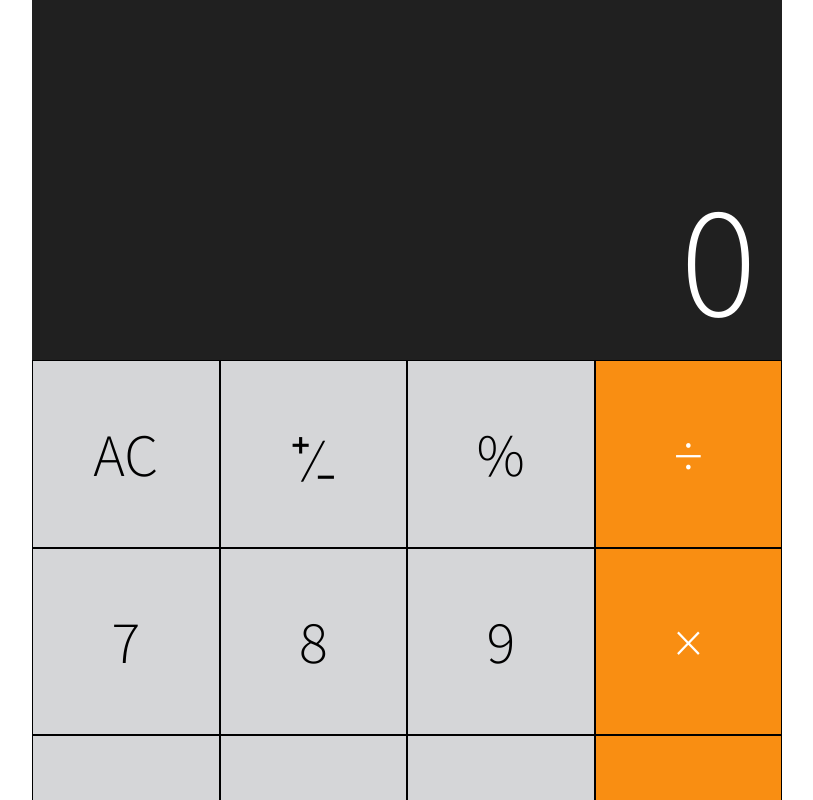
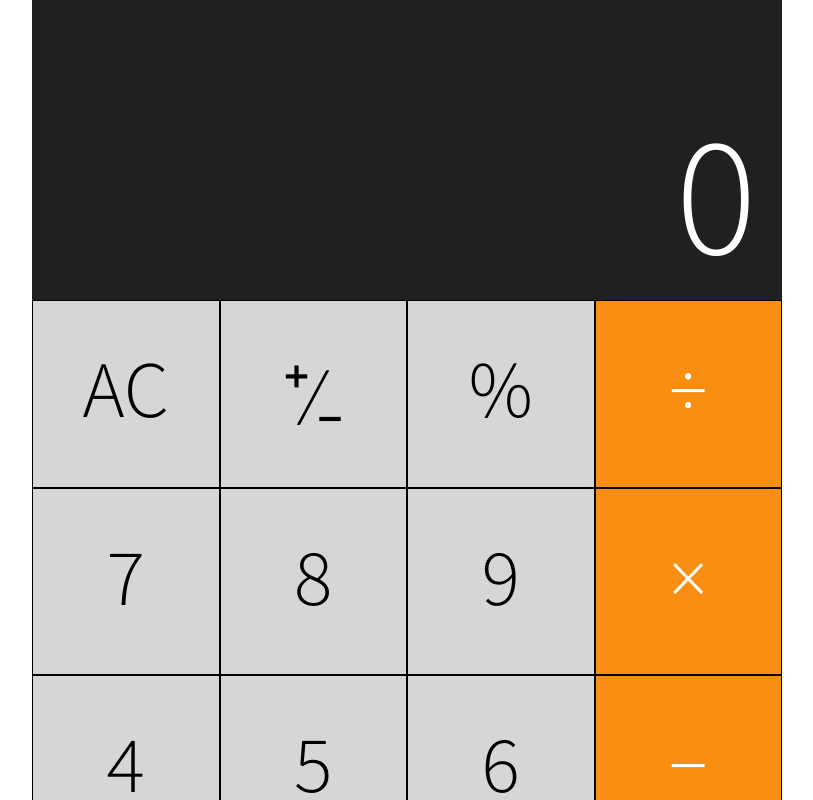
Before and after one commit to HunterOka/SourceToadCodeTest, a React (Create React App) app in the folder ProblemTwo/calculator/: page / in a window 1280 px wide. Shown: the top 800 px of the page, without its empty margins (233-1046 px from the left). Built offline with nearby package versions, Linux system fonts and the light colour scheme.

Commit message:
ProblemTwo Number formatting tweaks

```diff
--- a/ProblemTwo/calculator/src/Components/Calculator.jsx
+++ b/ProblemTwo/calculator/src/Components/Calculator.jsx
@@ -33,16 +33,19 @@ function Calculator(props) {
         setCalcComplete(false);
         setNewInput(false);
 
+        //Don't allow to long inputs
         if (!newInput && (activeValue.includes('e') || activeValue.length >= MAXDIGITS)){
             setMessage(messages.TOOMANYDIGITS);
             return
         }
 
+        //Don't allow multiple '.'
         if (digit === '.' && activeValue.includes('.')){
             return
         }
 
-        if(calcComplete) {//The last thing hit was '=', clear all the stored values.
+        //If the last thing hit was '=', clear all the stored values.
+        if(calcComplete) {
             clear();
         }
 
@@ -69,8 +72,8 @@ function Calculator(props) {
 
     const resolveOperator = (newOperator) => {
         let result;
-        setCalcComplete(false);//If we pressed an operation, we want to keep calculating
-        if(newOperator == operators.EQUAL) {
+        setCalcComplete(false);//If we pressed an operation after '=', we want to keep calculating
+        if(newOperator == operators.EQUAL) { //Handle '='
             if(storedNumber !== null){
                 if (!calcComplete){
                     result = calculate(storedNumber, getActiveNumber(), operator);
@@ -82,7 +85,7 @@ function Calculator(props) {
                 handleResult(result);
                 setCalcComplete(true);
             }
-        } else {
+        } else {//Handle other operators
             if(!newInput && storedNumber !== null){
                 result = calculate(storedNumber, getActiveNumber(), operator);
                 handleResult(result);
@@ -91,14 +94,17 @@ function Calculator(props) {
                 setStoredNumber(getActiveNumber())
             }
          setOperator(newOperator)
-
         }
         setNewInput(true)
     }
 
     const handleResult = (result) => {
-        setIsNegative(result < 0)
-        setActiveValue(Math.abs(result).toString())
+        if(result === 0) {
+            setIsNegative(false);
+        }
+        var abs = Math.abs(result)
+        var displayNum = abs > Math.pow(10,MAXDIGITS) ? abs.toExponential(MAXDIGITS-4) : abs.toString();
+        setActiveValue(displayNum);
     }
 
     const clear = () => {
--- a/ProblemTwo/calculator/src/Components/Display.jsx
+++ b/ProblemTwo/calculator/src/Components/Display.jsx
@@ -1,7 +1,12 @@
 import React from 'react'
 
 function Display(props){
-return <div className='display'>
+    let bigValue=false;
+    if (props.value && props.value.length > 9) {
+        bigValue = true;
+    }
+    const className = `display${bigValue ? ' bigValue' :''}`;
+return <div className={className}>
     <span className='displayContent'>{props.value}</span>
 </div>
 }
--- a/ProblemTwo/calculator/src/index.css
+++ b/ProblemTwo/calculator/src/index.css
@@ -29,10 +29,10 @@ body {
     display: block;
     position: absolute;
     width: 100%;
-    top: 30%;
+    top: 20%;
     height: 50%;
     text-align: center;
-    font-size: 60px;
+    font-size: 80px;
     font-weight: 100;
     color: black;
 
@@ -41,6 +41,7 @@ body {
 @media only screen and (max-width: 750px) {
   .buttonContent{
         top: 20%;
+      font-size: 60px;
     }
 }
 
@@ -54,12 +55,12 @@ body {
 }
 
 .display{
-    font-size: 160px;
+    font-size: 170px;
     font-weight: 100;
     color:white;
     text-align: right;
     padding: 0px 25px 0px 25px;
-    height: 360px;
+    height: 300px;
     display: flex;
 
 }
@@ -71,11 +72,19 @@ body {
     flex-direction: row-reverse;
 }
 
+.bigValue{
+    font-size: 120px;
+}
+
 @media only screen and (max-width: 750px) {
   .display{
     height: 180px;
     font-size: 100px;
     }
+
+    .bigValue{
+    font-size: 80px;
+}
 }
 
 .buttonContainer{
```
